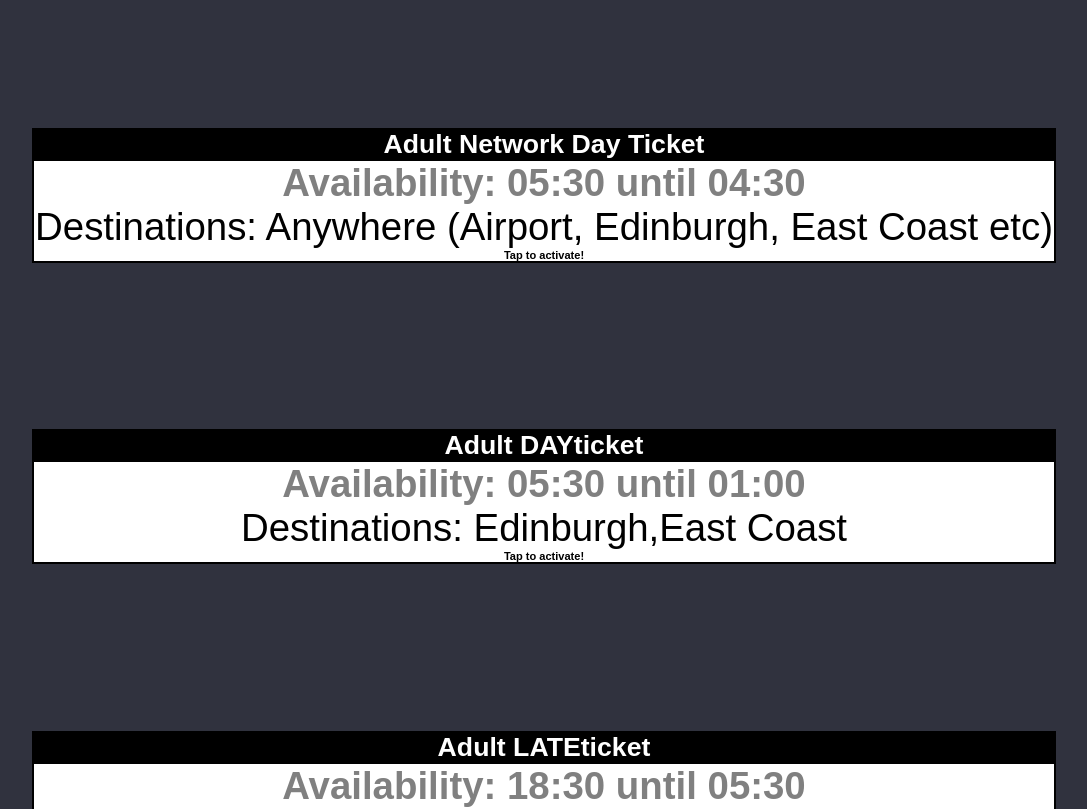
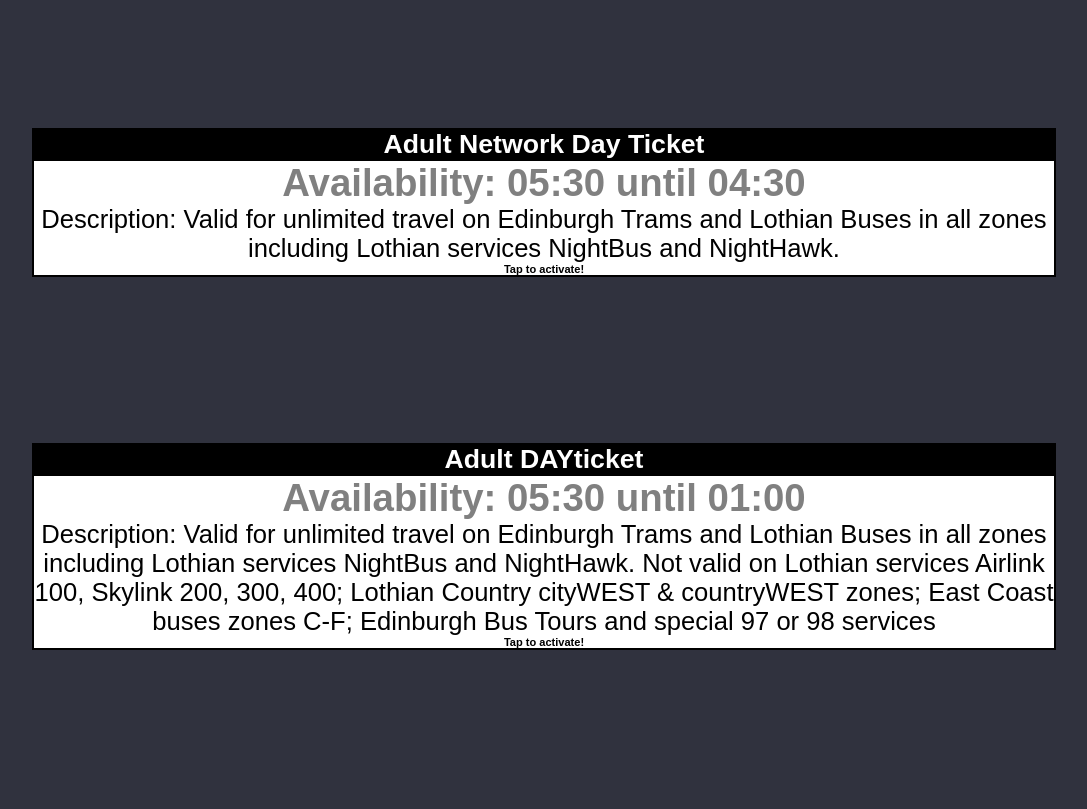
Before and after one commit to Hamesz/TicketWeb, a React (Create React App) app in the folder ticketweb/: page / in a window 1280 px wide. Shown: the top 809 px of the page, without its empty margins (96-1183 px from the left). Built offline with nearby package versions, Linux system fonts and the light colour scheme.

Commit message:
added proper descriptions from website

```diff
--- a/ticketweb/src/App.js
+++ b/ticketweb/src/App.js
@@ -72,7 +72,7 @@
             purchased_date = {this.state.randomPurchasedDate}
             expiredFunction = {() => this.handleExpired()}
             passanger = {"Kyle Alexander"}
-            current_time = {this.state.switchTimeWithCode ? this.state.time : "2034"}
+            current_time = {this.state.switchTimeWithCode ? this.state.time : "7074"}
         />
       );
     }
@@ -157,16 +157,13 @@
   }
 }
 
+/*
+Gets a random date between todays and 6 months before
+*/
 function createRandomPurchasedDate(){
   let fromTime = new Date();
-  console.log("from time: ", fromTime);
   fromTime.setMonth(fromTime.getMonth() - 6);
-
-  console.log("from time: ", fromTime);
-
   fromTime = fromTime.getTime(); //6 months before
-
-
 
   const toTime = new Date().getTime(); // todays date
   const date = new Date(fromTime + Math.random() * (toTime - fromTime));
@@ -180,6 +177,4 @@
   const date_as_string = `${weekday} ${day} ${month} at ${time}`
   return date_as_string;
 }
-
-
 export default App;
--- a/ticketweb/src/Components/menu-style/Content/Content.js
+++ b/ticketweb/src/Components/menu-style/Content/Content.js
@@ -23,7 +23,7 @@
                             {"Availability: " + ticket_information[type]["availability_start"] + " until " + ticket_information[type]["availability_end"]}
                         </div>
                         <div className="info">
-                            {"Destinations: " + ticket_information[type]["destinations"]}
+                            {"Description: " + ticket_information[type]["description"]}
                         </div>
                         <h5>Tap to activate!</h5>
                     </div>
--- a/ticketweb/src/Components/menu-style/Content/Content.styles.js
+++ b/ticketweb/src/Components/menu-style/Content/Content.styles.js
@@ -38,7 +38,7 @@
 
             .info {
                 color: black;
-                font-size: 3vw;
+                font-size: 2vw;
             }
         }
 
--- a/ticketweb/src/Components/ticket-style/Content/Content.js
+++ b/ticketweb/src/Components/ticket-style/Content/Content.js
@@ -59,12 +59,12 @@
                 </div>
 
                 <div className="infoGrid">
-                    <div class="grid-info-item-left">Provider</div>
-                    <div class="grid-info-item-right">Transport for Edinburgh</div>
-                    <div class="grid-info-item-left">Purchased</div>
-                    <div class="grid-info-item-right">{props.purchased_date}</div>
-                    <div class="grid-info-item-left">Passanger</div>
-                    <div class="grid-info-item-right">{props.passanger}</div>
+                    <div className="grid-info-item-left">Provider</div>
+                    <div className="grid-info-item-right">Transport for Edinburgh</div>
+                    <div className="grid-info-item-left">Purchased</div>
+                    <div className="grid-info-item-right">{props.purchased_date}</div>
+                    <div className="grid-info-item-left">Passanger</div>
+                    <div className="grid-info-item-right">{props.passanger}</div>
                 </div>
             </div>
         </ContentWrap>
--- a/ticketweb/src/Tickets/ticket_information.json
+++ b/ticketweb/src/Tickets/ticket_information.json
@@ -3,38 +3,28 @@
         "availability_start" : "05:30",
         "availability_end" : "04:30",
         "title" : "Adult Network Day Ticket",
-        "destinations" : [
-            "Anywhere (Airport, Edinburgh, East Coast etc)"
-        ]
+        "description" : "Valid for unlimited travel on Edinburgh Trams and Lothian Buses in all zones including Lothian services NightBus and NightHawk."
     },
 
     "day": {
         "availability_start" : "05:30",
         "availability_end" : "01:00",
         "title" : "Adult DAYticket",
-        "destinations" : [
-            "Edinburgh",
-            "East Coast"
-        ]
+        "description" : "Valid for unlimited travel on Edinburgh Trams and Lothian Buses in all zones including Lothian services NightBus and NightHawk. Not valid on Lothian services Airlink 100, Skylink 200, 300, 400; Lothian Country cityWEST & countryWEST zones; East Coast buses zones C-F; Edinburgh Bus Tours and special 97 or 98 services"
     },
 
     "late": {
         "availability_start" : "18:30",
         "availability_end" : "05:30",
         "title" : "Adult LATEticket",
-        "destinations" : [
-            "Edinburgh",
-            "East Coast"
-        ]
+        "description" : "Valid for unlimited travel on Edinburgh Trams and Lothian Buses within the city zone including Lothian services NightBus and NightHawk. Not valid on Lothian services Airlink 100, Skylink 200, 300, 400; Lothian Country cityWEST & countryWEST zones; East Coast buses zones C-F; Edinburgh Bus Tours and special 97 or 98 services"
     },
 
     "airlink": {
         "availability_start" : "05:30",
         "availability_end" : "05:30",
         "title" : "Adult AIRLINK Single",
-        "destinations" : [
-            "Airport"
-        ],
+        "description" : "Valid for one journey in all zones going to the Airport. ",
         "duration" : {
             "minutes": "1"
         }
```
